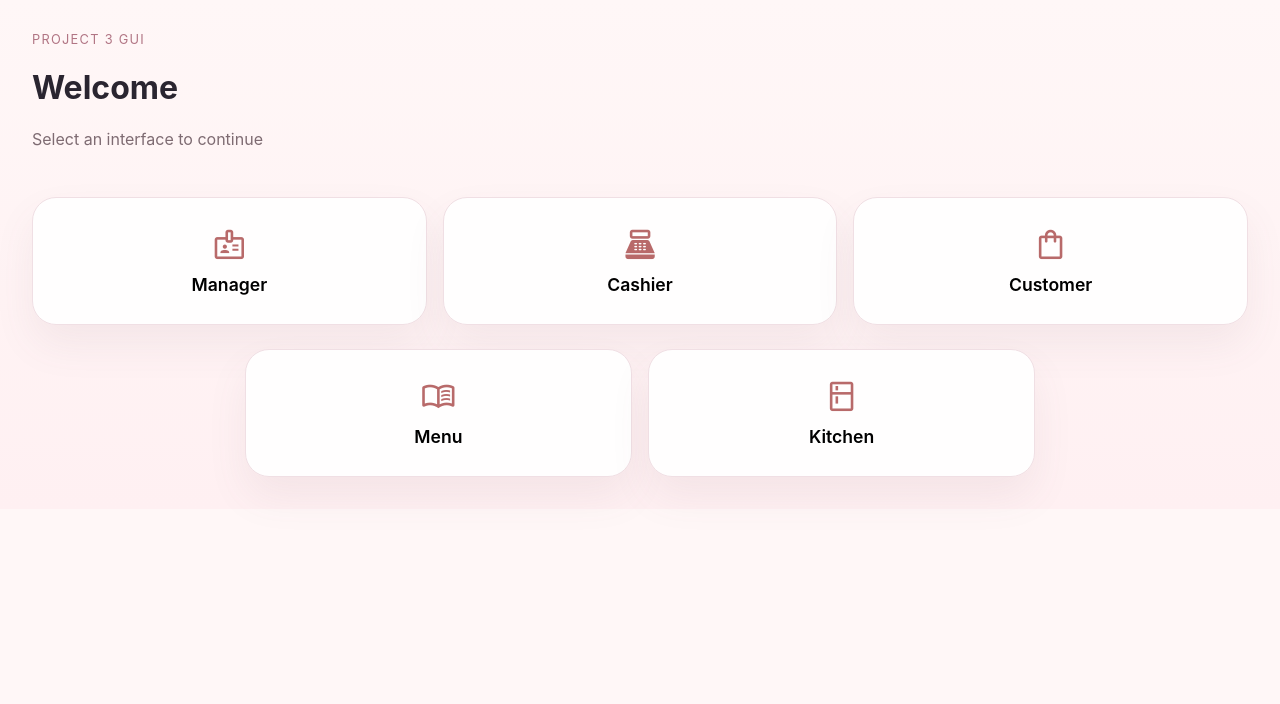
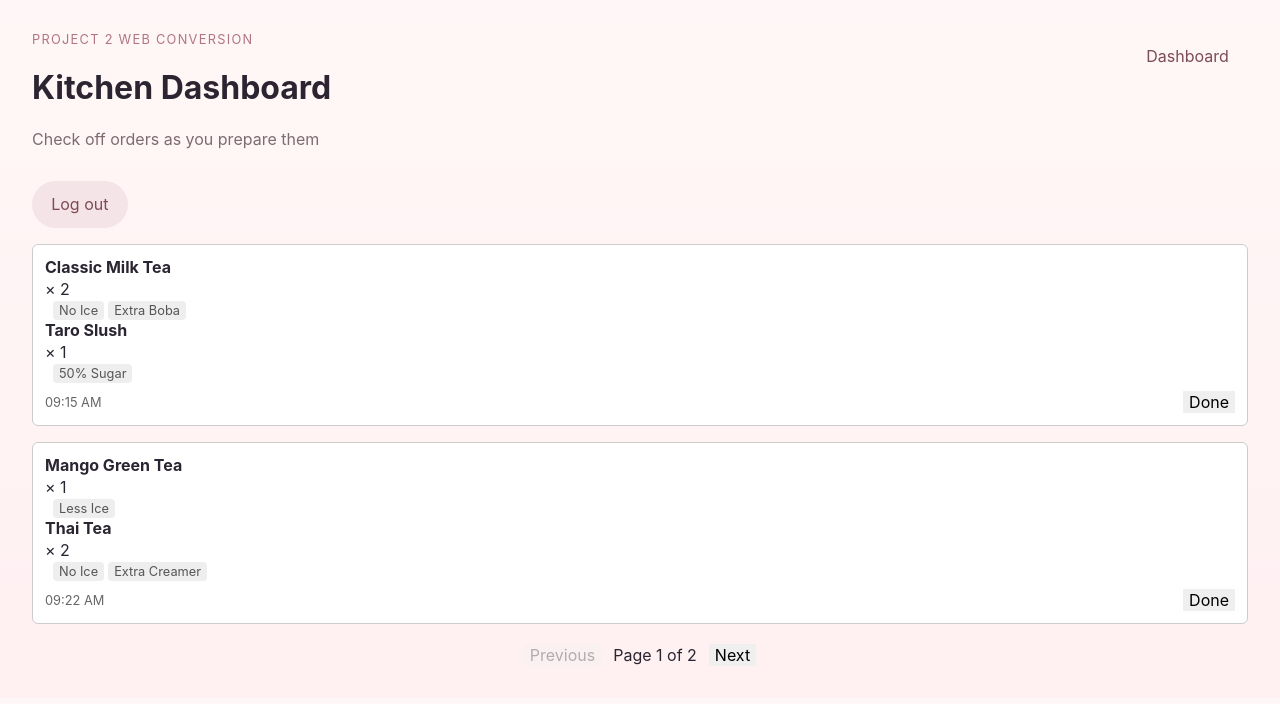
Before and after one commit to CSCE-331-Spring-2026-900-908/project3-team30, a React (Vite) app in the folder client/: page /kitchen in a window 1280 px wide. Before the commit this address led to /home. Shown: the top 704 px of the page. Built offline with nearby package versions, Linux system fonts and the light colour scheme.

Commit message:
returning correct data

```diff
--- a/client/src/App.jsx
+++ b/client/src/App.jsx
@@ -35,7 +35,7 @@ export default function App() {
 
       <Route
         path="/manager"
-        element={<ProtectedRoute roles={["manager"]}><ManagerDashboardPage /></ProtectedRoute>}
+        element={<ProtectedRoute role="manager"><ManagerDashboardPage /></ProtectedRoute>}
       />
       <Route
         path="/manager/employees"
--- a/client/src/components/ProtectedRoute.jsx
+++ b/client/src/components/ProtectedRoute.jsx
@@ -1,7 +1,7 @@
 import { Navigate, useLocation } from 'react-router-dom';
 import { useAuth } from '../context/AuthContext';
 
-export default function ProtectedRoute({ children, roles }) { //changed from role to roles to allow for multiple role access
+export default function ProtectedRoute({ children, role }) { //changed from role to role to allow for multiple role access
   const { user } = useAuth();
   const location = useLocation();
 
@@ -14,13 +14,14 @@ export default function ProtectedRoute({ children, roles }) { //changed from rol
   }
 
   if (!user) {
-    return <Navigate to="/home" replace state={{ from: location }} />; //was originally /login but changed to /home for portal page to handle redirection
+    return children;
+    // return <Navigate to="/home" replace state={{ from: location }} />; //was originally /login but changed to /home for portal page to handle redirection
   }
 
-  if (roles && !roles.includes(user.role)) {
-    console.log('wrong role → redirecting to /home');
-    return <Navigate to={user.role === 'manager' ? '/manager' : '/cashier'} replace />;
-  }
+  // if (role && !role.includes(user.role)) {
+  //   console.log('wrong role → redirecting to /home');
+  //   return <Navigate to={user.role === 'manager' ? '/manager' : '/cashier'} replace />;
+  // }
 
   return children;
 }
```
